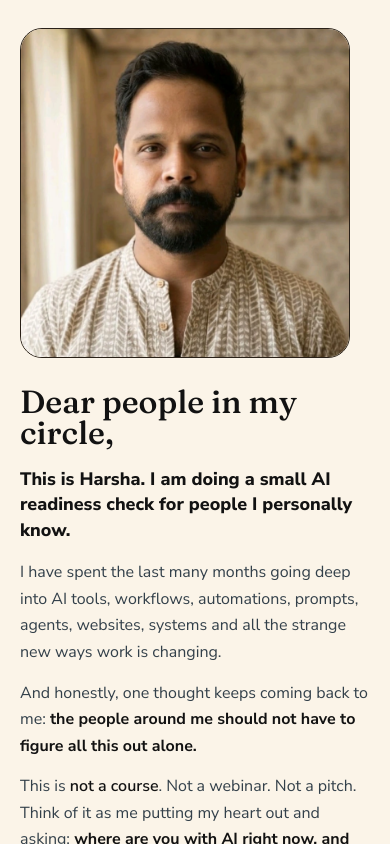
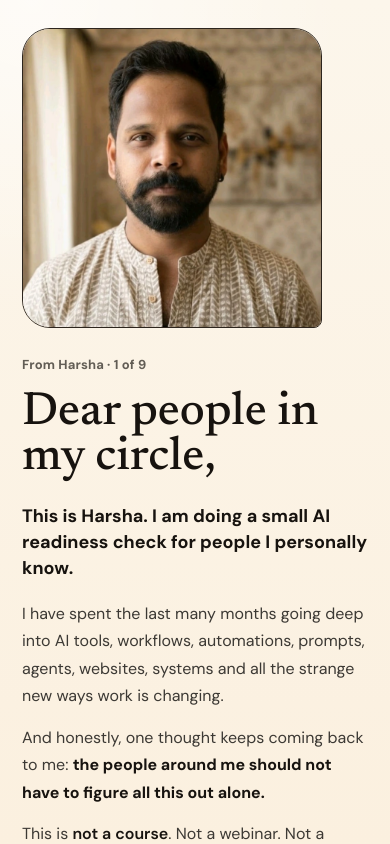
Before and after one commit to harshainstreamlit/ai_for_my_people, a React (Vite) app: page / in a window 390 px wide. Built offline with nearby package versions, Linux system fonts and the light colour scheme; no server answers.

Commit message:
refine-letter-ux-and-survey-completion-flow

```diff
--- a/src/main.jsx
+++ b/src/main.jsx
@@ -135,6 +135,8 @@ const slides = [
   }
 ];
 
+const slideIndexById = Object.fromEntries(slides.map((slide, index) => [slide.id, index]));
+
 const questions = [
   {
     id: "persona",
@@ -268,6 +270,8 @@ function App() {
   const [answers, setAnswers] = useState({});
   const [question, setQuestion] = useState("");
   const [copied, setCopied] = useState(false);
+  const [modalCopied, setModalCopied] = useState(false);
+  const [showCompletionModal, setShowCompletionModal] = useState(false);
   const [visitor] = useState(() => getVisitorId());
   const [sessionId] = useState(() => getSessionId());
   const track = useTracker(visitor.visitorId, sessionId);
@@ -333,6 +337,11 @@ function App() {
     track("slide_navigated", { index, slideId: slides[index]?.id });
   };
 
+  const goToSlide = (slideId) => {
+    const index = slideIndexById[slideId];
+    if (typeof index === "number") goTo(index);
+  };
+
   const updateAnswer = (id, value) => {
     const next = { ...answers, [id]: value };
     setAnswers(next);
@@ -364,11 +373,36 @@ function App() {
     track("whatsapp_cta_clicked", { bucket, completedSurvey, questionLength: question.trim().length });
   };
 
-  const copyShare = async () => {
+  const copyShare = async (eventName = "share_copy_clicked") => {
     await navigator.clipboard.writeText(`${shareText}\n\n${publicSiteUrl}`);
     setCopied(true);
-    track("share_copy_clicked", { publicSiteUrl });
+    track(eventName, { publicSiteUrl });
     setTimeout(() => setCopied(false), 1600);
+  };
+
+  const completeSurvey = () => {
+    track("survey_completed", { answers, bucket, completedSurvey: true });
+    setShowCompletionModal(true);
+    track("completion_modal_viewed", { bucket, publicSiteUrl });
+  };
+
+  const askFromModal = () => {
+    setShowCompletionModal(false);
+    track("completion_modal_whatsapp_clicked", { bucket });
+    goToSlide("ask");
+  };
+
+  const continueFromModal = () => {
+    setShowCompletionModal(false);
+    track("completion_modal_continue_clicked", { bucket });
+    goToSlide("ask");
+  };
+
+  const copyShareFromModal = async () => {
+    await navigator.clipboard.writeText(`${shareText}\n\n${publicSiteUrl}`);
+    setModalCopied(true);
+    track("completion_modal_copy_clicked", { publicSiteUrl, bucket });
+    setTimeout(() => setModalCopied(false), 1600);
   };
 
   return (
@@ -377,17 +411,14 @@ function App() {
         {slides.map((slide, index) => (
           <StorySlide key={slide.id} slide={slide} index={index} active={active} goTo={goTo}>
             {slide.identity && (
-              <IdentityForm identity={identity} setIdentity={setIdentity} onContinue={() => goTo(3)} />
+              <IdentityForm identity={identity} setIdentity={setIdentity} onContinue={() => goTo(index + 1)} />
             )}
             {slide.survey && (
               <Survey
                 answers={answers}
                 updateAnswer={updateAnswer}
                 answerCount={answerCount}
-                onDone={() => {
-                  track("survey_completed", { answers, bucket, completedSurvey: true });
-                  goTo(6);
-                }}
+                onDone={completeSurvey}
               />
             )}
             {slide.final && (
@@ -407,6 +438,14 @@ function App() {
           </StorySlide>
         ))}
       </section>
+      {showCompletionModal && (
+        <CompletionModal
+          copied={modalCopied}
+          onAsk={askFromModal}
+          onCopy={copyShareFromModal}
+          onContinue={continueFromModal}
+        />
+      )}
     </main>
   );
 }
@@ -442,7 +481,6 @@ function queueEvent(event) {
 }
 
 function StorySlide({ slide, index, active, goTo, children }) {
-  const Icon = slide.icon;
   const isActive = active === index;
   const customChildren = React.Children.toArray(children);
   const hasCustomChildren = customChildren.length > 0;
@@ -454,9 +492,7 @@ function StorySlide({ slide, index, active, goTo, children }) {
         </div>
       )}
       <div className="slide-copy">
-        <div className="icon-mark">
-          <Icon size={30} />
-        </div>
+        <p className="letter-progress">From Harsha · {index + 1} of {slides.length}</p>
         <h1>{slide.title}</h1>
         <p className="lead">{slide.body}</p>
         {slide.paragraphs?.map((paragraph, paragraphIndex) => (
@@ -474,6 +510,33 @@ function StorySlide({ slide, index, active, goTo, children }) {
         </div>
       )}
     </article>
+  );
+}
+
+function CompletionModal({ copied, onAsk, onCopy, onContinue }) {
+  return (
+    <div className="modal-backdrop" role="presentation">
+      <section className="completion-modal" role="dialog" aria-modal="true" aria-labelledby="completion-title">
+        <div className="modal-avatar" aria-hidden="true">
+          <img src="/harsha.png" alt="" />
+        </div>
+        <p className="letter-progress">A small next step</p>
+        <h2 id="completion-title">I got your answers.</h2>
+        <p>I will personally review this and privately understand where you are with AI.</p>
+        <p>Next, you can ask me one question on WhatsApp, or share this with someone in your circle.</p>
+        <div className="modal-actions">
+          <button className="primary-button" type="button" onClick={onAsk}>
+            Ask Harsha on WhatsApp <Send size={18} />
+          </button>
+          <button className="secondary-button" type="button" onClick={onCopy}>
+            {copied ? "Copied" : "Copy share message"} <Copy size={18} />
+          </button>
+          <button className="quiet-button" type="button" onClick={onContinue}>
+            Continue <ArrowRight size={17} />
+          </button>
+        </div>
+      </section>
+    </div>
   );
 }
 
@@ -594,7 +657,7 @@ function ShareBlock({ shareHref, copyShare, copied, track }) {
         <a className="primary-button link-button" href={shareHref} target="_blank" rel="noreferrer" onClick={() => track("share_whatsapp_clicked", { publicSiteUrl })}>
           Share on WhatsApp <Phone size={18} />
         </a>
-        <button className="secondary-button" type="button" onClick={copyShare}>
+        <button className="secondary-button" type="button" onClick={() => copyShare()}>
           {copied ? "Copied" : "Copy share text"} <Copy size={18} />
         </button>
       </div>
--- a/src/styles.css
+++ b/src/styles.css
@@ -1,20 +1,20 @@
-@import url("https://fonts.googleapis.com/css2?family=Fraunces:opsz,wght,SOFT,WONK@9..144,400..700,70,1&family=Nunito+Sans:wght@400;500;600;700;800&display=swap");
+@import url("https://fonts.googleapis.com/css2?family=DM+Sans:opsz,wght@9..40,400;9..40,500;9..40,600;9..40,700&family=Newsreader:opsz,wght@6..72,400;6..72,500;6..72,600&display=swap");
 
 :root {
-  --ink: #121212;
-  --muted: #515963;
-  --paper: #fbf4e8;
+  --ink: #17130f;
+  --muted: #625d55;
+  --paper: #fcf6eb;
+  --paper-deep: #f5ead9;
   --white: #ffffff;
-  --line: #2a2118;
-  --mint: #d7f4df;
-  --lemon: #f5e8a7;
-  --coral: #eaa28b;
-  --sky: #d7e8ef;
-  --lilac: #eadff3;
-  --radius: 8px;
-  --shadow: 0 18px 48px rgba(42, 33, 24, 0.08);
+  --line: #2d251d;
+  --mint: #dcefe0;
+  --lemon: #f3e8b6;
+  --coral: #d98d74;
+  --sky: #dbe8ed;
+  --radius: 10px;
+  --shadow: 0 24px 70px rgba(45, 37, 29, 0.12);
   color: var(--ink);
-  font-family: "Nunito Sans", system-ui, sans-serif;
+  font-family: "DM Sans", system-ui, sans-serif;
   font-synthesis: none;
   text-rendering: optimizeLegibility;
 }
@@ -27,7 +27,9 @@ body {
   margin: 0;
   min-width: 320px;
   overflow: hidden;
-  background: var(--paper);
+  background:
+    radial-gradient(circle at 8% 0%, rgba(255, 255, 255, 0.64), transparent 34%),
+    linear-gradient(180deg, var(--paper), #fbf0df);
 }
 
 button, input, textarea { font: inherit; color: inherit; }
@@ -52,7 +54,7 @@ a { color: inherit; text-decoration: none; }
   backdrop-filter: blur(14px);
 }
 
-.brand, .ghost-button, .primary-button, .secondary-button, .private-tag, .done-note {
+.brand, .ghost-button, .primary-button, .secondary-button, .quiet-button, .private-tag, .done-note {
   align-items: center;
   display: inline-flex;
   gap: 9px;
@@ -83,16 +85,16 @@ a { color: inherit; text-decoration: none; }
   transition: width 220ms ease;
 }
 
-.ghost-button, .primary-button, .secondary-button {
-  border: 1px solid rgba(42, 33, 24, 0.22);
-  border-radius: 999px;
+.ghost-button, .primary-button, .secondary-button, .quiet-button {
+  border: 0;
+  border-radius: 0;
   cursor: pointer;
-  font-size: 15px;
-  font-weight: 800;
+  font-size: 16px;
+  font-weight: 650;
   justify-content: center;
-  min-height: 44px;
-  padding: 0 16px;
-  transition: background 160ms ease, transform 160ms ease, border-color 160ms ease;
+  min-height: 42px;
+  padding: 0;
+  transition: color 160ms ease, transform 160ms ease, border-color 160ms ease;
 }
 
 .ghost-button {
@@ -101,24 +103,35 @@ a { color: inherit; text-decoration: none; }
 }
 
 .ghost-button, .secondary-button {
-  background: rgba(255, 250, 241, 0.7);
+  background: transparent;
 }
 
 .primary-button {
-  background: #fff7df;
+  background: transparent;
+  border-bottom: 1px solid currentColor;
   color: var(--ink);
   box-shadow: none;
   width: fit-content;
 }
 
+.secondary-button {
+  border-bottom: 1px solid rgba(45, 37, 29, 0.35);
+  color: var(--muted);
+}
+
+.quiet-button {
+  background: transparent;
+  color: var(--muted);
+}
+
 .primary-button:hover,
-.secondary-button:hover {
-  background: var(--lemon);
-  border-color: rgba(42, 33, 24, 0.38);
+.secondary-button:hover,
+.quiet-button:hover {
+  color: var(--ink);
   transform: translateY(-1px);
 }
 
-.primary-button:disabled, .secondary-button:disabled, .disabled {
+.primary-button:disabled, .secondary-button:disabled, .quiet-button:disabled, .disabled {
   cursor: not-allowed;
   opacity: 0.48;
   pointer-events: none;
@@ -137,18 +150,18 @@ a { color: inherit; text-decoration: none; }
 
 .slide {
   align-items: start;
-  background: var(--paper);
+  background: transparent;
   border: 0;
-  border-bottom: 1px solid rgba(42, 33, 24, 0.1);
+  border-bottom: 1px solid rgba(45, 37, 29, 0.08);
   border-radius: 0;
   display: grid;
-  gap: 28px;
+  gap: clamp(28px, 5vw, 64px);
   grid-template-columns: minmax(0, 1fr);
   justify-content: center;
   margin: 0;
   min-height: 100svh;
   overflow: hidden;
-  padding: clamp(22px, 5vw, 48px) max(20px, calc((100vw - 820px) / 2));
+  padding: clamp(28px, 5vw, 56px) max(22px, calc((100vw - 900px) / 2));
   scroll-margin-top: 0;
   scroll-snap-align: start;
   scroll-snap-stop: always;
@@ -158,14 +171,14 @@ a { color: inherit; text-decoration: none; }
 
 .slide-copy {
   align-self: center;
-  max-width: 760px;
+  max-width: 720px;
   min-width: 0;
 }
 
 .hello {
   align-items: center;
-  column-gap: clamp(36px, 7vw, 92px);
-  grid-template-columns: minmax(0, 1fr) minmax(220px, 330px);
+  column-gap: clamp(44px, 8vw, 104px);
+  grid-template-columns: minmax(0, 1fr) minmax(220px, 300px);
 }
 
 .hello .slide-panel {
@@ -187,55 +200,47 @@ a { color: inherit; text-decoration: none; }
 }
 
 .hello .photo-frame {
-  max-width: 330px;
+  max-width: 300px;
 }
 
 .icon-mark {
-  align-items: center;
-  background: transparent;
-  border: 1px solid rgba(42, 33, 24, 0.22);
-  border-radius: 50%;
-  box-shadow: none;
-  display: inline-flex;
-  height: 42px;
-  justify-content: center;
-  margin-bottom: 18px;
-  width: 42px;
+  display: none;
 }
 
 h1, h2 {
-  font-family: "Fraunces", Georgia, serif;
+  font-family: "Newsreader", Georgia, serif;
   letter-spacing: 0;
   margin: 0;
 }
 
 h1 {
-  font-size: clamp(38px, 5.6vw, 70px);
-  font-weight: 520;
-  line-height: 0.98;
+  font-size: clamp(42px, 6.2vw, 76px);
+  font-weight: 500;
+  line-height: 0.96;
 }
 
 h2 {
-  font-size: clamp(24px, 3.2vw, 38px);
-  font-weight: 520;
+  font-size: clamp(30px, 4vw, 48px);
+  font-weight: 500;
   line-height: 1.12;
 }
 
 p { margin: 0; }
 
 .lead {
-  font-size: clamp(18px, 1.8vw, 23px);
-  font-weight: 750;
-  line-height: 1.42;
-  margin-top: 18px;
+  font-size: clamp(18px, 1.7vw, 22px);
+  font-weight: 650;
+  line-height: 1.46;
+  margin-top: 22px;
   max-width: 700px;
 }
 
 .note {
-  color: #33404a;
-  font-size: clamp(16px, 1.35vw, 18px);
-  line-height: 1.66;
-  margin: 16px 0 0;
+  color: #3c3934;
+  font-size: clamp(16px, 1.25vw, 18px);
+  font-weight: 400;
+  line-height: 1.72;
+  margin: 18px 0 0;
   max-width: 700px;
 }
 
@@ -255,7 +260,7 @@ p { margin: 0; }
 }
 
 .slide-copy > .primary-button {
-  margin-top: 22px;
+  margin-top: 26px;
 }
 
 .slide-panel {
@@ -263,11 +268,11 @@ p { margin: 0; }
 }
 
 .photo-card, .form-card, .survey-card, .final-card, .share-card {
-  background: var(--white);
-  border: 1px solid rgba(42, 33, 24, 0.16);
-  border-radius: 18px;
-  box-shadow: 0 12px 34px rgba(42, 33, 24, 0.055);
-  padding: clamp(20px, 3vw, 32px);
+  background: rgba(255, 250, 242, 0.54);
+  border: 1px solid rgba(45, 37, 29, 0.14);
+  border-radius: 0;
+  box-shadow: none;
+  padding: clamp(22px, 3.6vw, 38px);
 }
 
 .photo-card {
@@ -280,9 +285,9 @@ p { margin: 0; }
 
 .photo-frame {
   aspect-ratio: 1;
-  background: var(--mint);
+  background: var(--paper-deep);
   border: 1px solid var(--line);
-  border-radius: 22px;
+  border-radius: 28px 28px 8px 28px;
   overflow: hidden;
   max-width: 170px;
 }
@@ -305,7 +310,7 @@ p { margin: 0; }
   border-radius: 999px;
   color: var(--ink);
   display: inline-flex;
-  font-family: "IBM Plex Mono", monospace;
+  font-family: "DM Sans", system-ui, sans-serif;
   font-size: 13px;
   font-weight: 800;
   padding: 8px 10px;
@@ -313,7 +318,7 @@ p { margin: 0; }
 }
 
 .photo-note strong {
-  font-family: "Fraunces", Georgia, serif;
+  font-family: "Newsreader", Georgia, serif;
   font-size: clamp(20px, 2vw, 27px);
   font-weight: 500;
   line-height: 1.22;
@@ -336,14 +341,14 @@ p { margin: 0; }
   background: var(--white);
   border: 1px solid rgba(42, 33, 24, 0.18);
   border-radius: 50%;
-  bottom: 18px;
-  box-shadow: 0 10px 30px rgba(42, 33, 24, 0.1);
+  bottom: 22px;
+  box-shadow: 0 10px 30px rgba(42, 33, 24, 0.08);
   display: flex;
   height: 54px;
   justify-content: center;
   overflow: hidden;
   position: absolute;
-  right: 18px;
+  right: 22px;
   width: 54px;
 }
 
@@ -370,17 +375,18 @@ label {
 
 label span, .survey-head span, .small-note {
   color: var(--muted);
-  font-family: "IBM Plex Mono", monospace;
-  font-size: 12px;
-  font-weight: 850;
-  text-transform: uppercase;
+  font-family: "DM Sans", system-ui, sans-serif;
+  font-size: 13px;
+  font-weight: 700;
+  letter-spacing: 0;
+  text-transform: none;
 }
 
 input, textarea {
-  background: #fffaf1;
+  background: rgba(255, 255, 255, 0.62);
   border: 1px solid rgba(42, 33, 24, 0.2);
   border-radius: var(--radius);
-  font-size: 18px;
+  font-size: 17px;
   min-height: 54px;
   padding: 14px 15px;
   resize: vertical;
@@ -395,9 +401,9 @@ input:focus, textarea:focus, .choices button:focus {
 
 .survey-card {
   display: grid;
-  gap: 18px;
-  max-height: min(78svh, 720px);
-  overflow: auto;
+  gap: clamp(22px, 4vw, 38px);
+  max-height: none;
+  overflow: visible;
 }
 
 .survey-head {
@@ -409,23 +415,24 @@ input:focus, textarea:focus, .choices button:focus {
 
 .question {
   display: grid;
-  gap: 18px;
+  gap: 24px;
 }
 
 .choices {
   display: grid;
-  gap: 9px;
-  grid-template-columns: repeat(2, minmax(0, 1fr));
+  gap: 10px;
+  grid-template-columns: 1fr;
 }
 
 .choices button {
-  background: #fffaf1;
-  border: 1px solid rgba(42, 33, 24, 0.18);
-  border-radius: 12px;
+  background: rgba(255, 255, 255, 0.48);
+  border: 1px solid rgba(45, 37, 29, 0.16);
+  border-radius: 0;
   cursor: pointer;
+  font-size: 17px;
   font-weight: 500;
-  min-height: 48px;
-  padding: 11px 12px;
+  min-height: 50px;
+  padding: 13px 14px;
   text-align: left;
 }
 
@@ -466,14 +473,11 @@ input:focus, textarea:focus, .choices button:focus {
 
 .done-note {
   color: var(--muted);
-  font-weight: 800;
+  font-weight: 650;
   line-height: 1.45;
 }
 
 .share-card {
-  background:
-    linear-gradient(135deg, rgba(215, 244, 223, 0.72), rgba(215, 232, 239, 0.6)),
-    var(--white);
   display: grid;
   gap: 18px;
 }
@@ -496,6 +500,74 @@ input:focus, textarea:focus, .choices button:focus {
   line-height: 1.55;
 }
 
+.letter-progress {
+  color: var(--muted);
+  font-size: 13px;
+  font-weight: 650;
+  letter-spacing: 0.01em;
+  margin-bottom: 18px;
+}
+
+.modal-backdrop {
+  align-items: center;
+  background: rgba(29, 24, 19, 0.42);
+  display: flex;
+  inset: 0;
+  justify-content: center;
+  padding: 22px;
+  position: fixed;
+  z-index: 50;
+}
+
+.completion-modal {
+  background: #fffaf1;
+  border: 1px solid rgba(45, 37, 29, 0.2);
+  box-shadow: var(--shadow);
+  color: var(--ink);
+  max-height: calc(100svh - 44px);
+  max-width: 560px;
+  overflow: auto;
+  padding: clamp(26px, 5vw, 44px);
+  position: relative;
+  width: min(100%, 560px);
+}
+
+.completion-modal h2 {
+  margin-bottom: 16px;
+}
+
+.completion-modal p:not(.letter-progress) {
+  color: #3c3934;
+  font-size: 17px;
+  line-height: 1.65;
+  margin-top: 12px;
+}
+
+.modal-avatar {
+  border: 1px solid rgba(45, 37, 29, 0.18);
+  border-radius: 50%;
+  height: 54px;
+  overflow: hidden;
+  position: absolute;
+  right: 22px;
+  top: 22px;
+  width: 54px;
+}
+
+.modal-avatar img {
+  display: block;
+  height: 100%;
+  object-fit: cover;
+  width: 100%;
+}
+
+.modal-actions {
+  display: flex;
+  flex-wrap: wrap;
+  gap: 18px;
+  margin-top: 26px;
+}
+
 @media (max-width: 880px) {
   body {
     overflow: hidden;
@@ -512,7 +584,7 @@ input:focus, textarea:focus, .choices button:focus {
     gap: 28px;
     margin: 0;
     min-height: 100svh;
-    padding: 24px 20px 78px;
+    padding: 26px 22px 88px;
     scroll-margin-top: 0;
   }
 
@@ -553,7 +625,7 @@ input:focus, textarea:focus, .choices button:focus {
     padding-top: 28px;
   }
 
-  h1 { font-size: 32px; }
+  h1 { font-size: clamp(36px, 12vw, 50px); }
 
   .lead { font-size: 18px; }
 
@@ -566,21 +638,35 @@ input:focus, textarea:focus, .choices button:focus {
   }
 
   .photo-frame {
-    max-width: 148px;
+    max-width: 132px;
   }
 
   .survey-card {
-    max-height: calc(100svh - 190px);
+    max-height: none;
   }
 
   .primary-button, .secondary-button, .link-button {
+    justify-content: space-between;
     width: 100%;
   }
 
   .floating-avatar {
-    bottom: 14px;
+    bottom: 16px;
+    height: 44px;
+    right: 16px;
+    width: 44px;
+  }
+
+  .modal-actions {
+    display: grid;
+  }
+
+  .completion-modal {
+    padding: 28px 22px;
+  }
+
+  .modal-avatar {
     height: 46px;
-    right: 14px;
     width: 46px;
   }
 }
```
